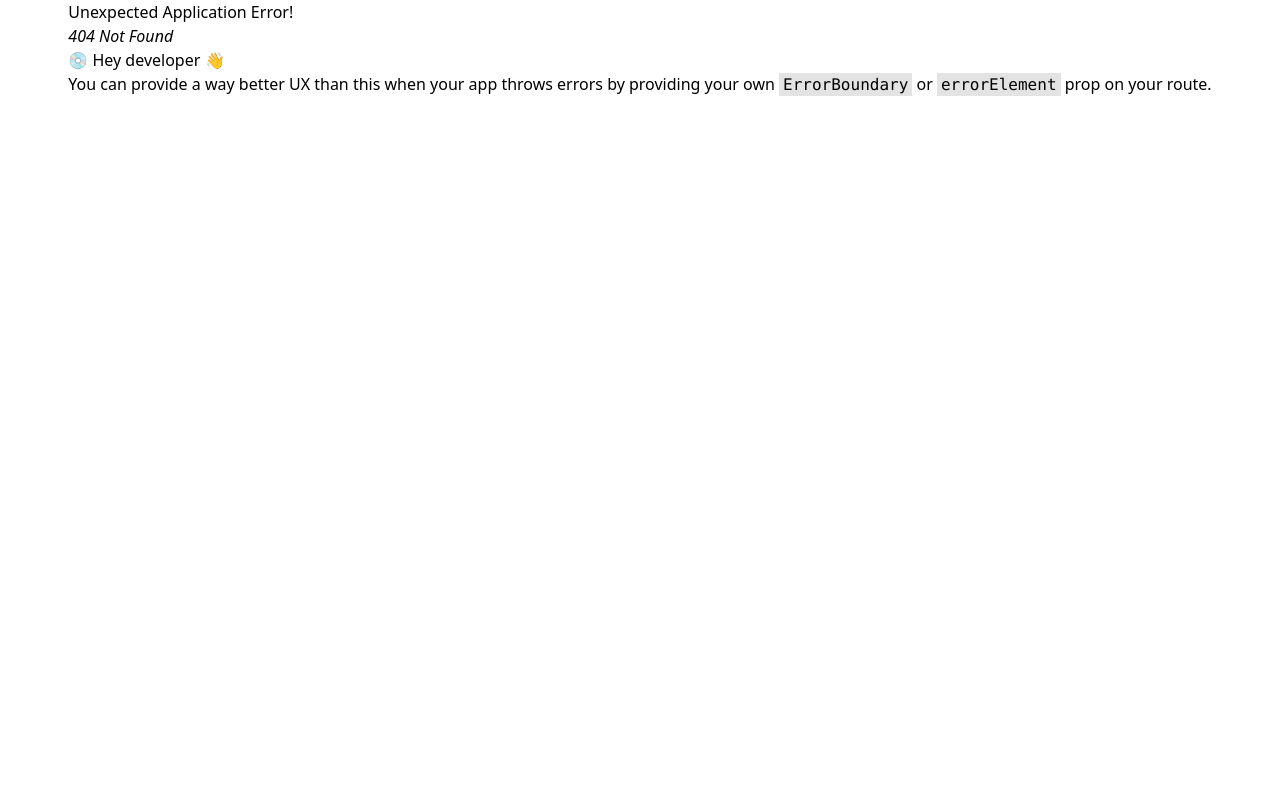
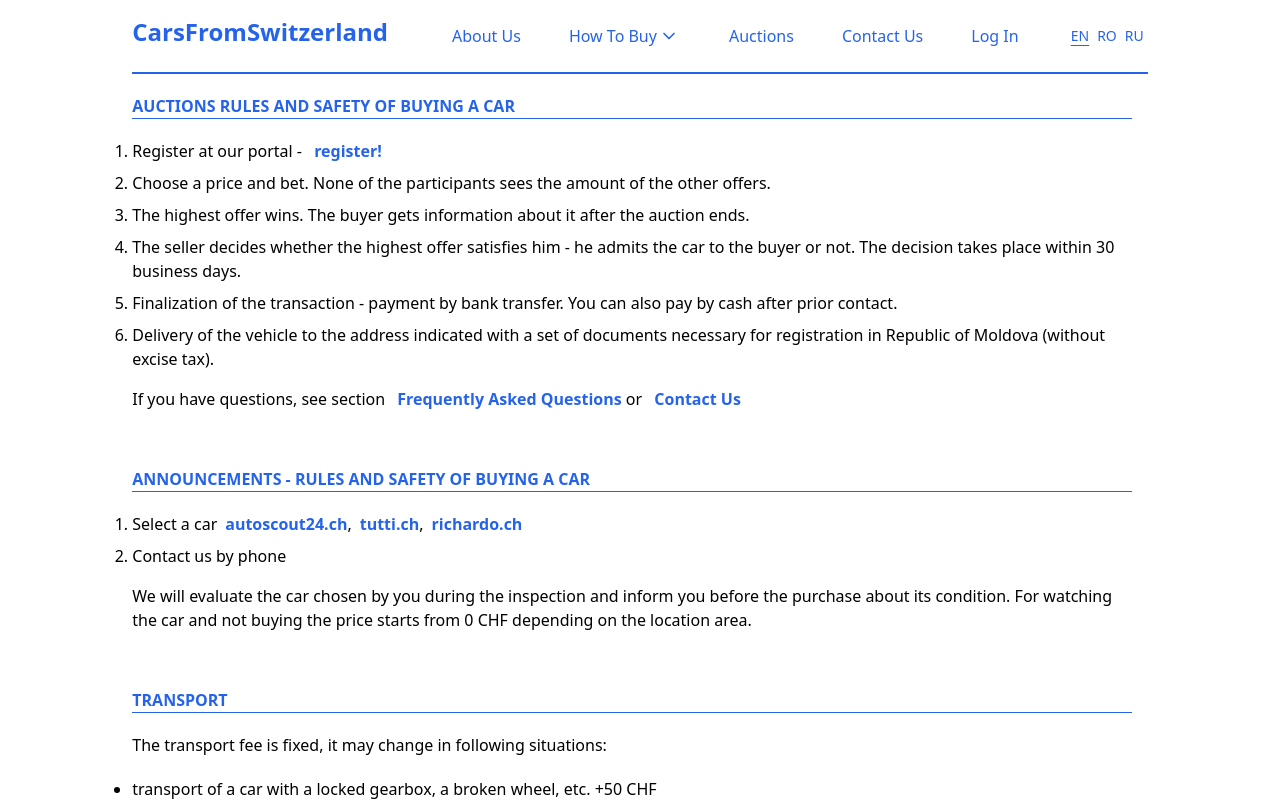
Before and after one commit to C0L2/auctions, a React (Vite) app: page /rules in a window 1280 px wide. Before the commit this address had no page. Shown: the top 801 px of the page. Built offline with nearby package versions, Linux system fonts and the light colour scheme.

Commit message:
- completed Rules page with info in multilang. ui improvment of Header and Footer

```diff
--- a/package.json
+++ b/package.json
@@ -17,6 +17,7 @@
     "@radix-ui/react-accordion": "^1.1.2",
     "@radix-ui/react-dialog": "^1.0.5",
     "@radix-ui/react-popover": "^1.0.7",
+    "@radix-ui/react-separator": "^1.0.3",
     "@radix-ui/react-slot": "^1.0.2",
     "@types/node": "^20.12.3",
     "@vitejs/plugin-react-swc": "^3.6.0",
--- a/src/components/Footer.tsx
+++ b/src/components/Footer.tsx
@@ -4,7 +4,7 @@ const Footer = () => {
   const { t } = useTranslation('global')
 
   return (
-    <footer className="text-primary mt-auto border-t-2">
+    <footer className="text-primary border-t-2 mt-12 border-primary">
       <div className="pt-2">
         <div className="flex justify-center gap-1">
           <a
--- a/src/components/Header.tsx
+++ b/src/components/Header.tsx
@@ -14,7 +14,7 @@ const Header: React.FC = () => {
   }
 
   return (
-    <header className="text-primary py-4 border-b-2">
+    <header className="text-primary py-4 border-b-2 border-primary">
       <nav className="flex justify-center gap-16">
         <a href="/" className="font-semibold text-2xl">
           {t('header.siteName')}
@@ -35,7 +35,7 @@ const Header: React.FC = () => {
                 className="flex flex-col p-3 max-w-60 text-primary"
                 onOpenAutoFocus={(e) => e.preventDefault()}
               >
-                <NavLink to="/faq" className="justify-start">
+                <NavLink to="/rules" className="justify-start">
                   <PopoverClose>{t('header.howToBuy.rules')}</PopoverClose>
                 </NavLink>
                 <NavLink
--- /dev/null
+++ b/src/components/ui/separator.tsx
@@ -0,0 +1,31 @@
+'use client'
+
+import * as React from 'react'
+import * as SeparatorPrimitive from '@radix-ui/react-separator'
+
+import { cn } from '@/lib/utils'
+
+const Separator = React.forwardRef<
+  React.ElementRef<typeof SeparatorPrimitive.Root>,
+  React.ComponentPropsWithoutRef<typeof SeparatorPrimitive.Root>
+>(
+  (
+    { className, orientation = 'horizontal', decorative = true, ...props },
+    ref,
+  ) => (
+    <SeparatorPrimitive.Root
+      ref={ref}
+      decorative={decorative}
+      orientation={orientation}
+      className={cn(
+        'shrink-0 bg-border',
+        orientation === 'horizontal' ? 'h-[1px] w-full' : 'h-full w-[1px]',
+        className,
+      )}
+      {...props}
+    />
+  ),
+)
+Separator.displayName = SeparatorPrimitive.Root.displayName
+
+export { Separator }
--- a/src/locales/en/global.json
+++ b/src/locales/en/global.json
@@ -31,17 +31,18 @@
       "rule4": "The seller decides whether the highest offer satisfies him - he admits the car to the buyer or not. The decision takes place within 30 business days.",
       "rule5": "Finalization of the transaction - payment by bank transfer. You can also pay by cash after prior contact.",
       "rule6": "Delivery of the vehicle to the address indicated with a set of documents necessary for registration in Republic of Moldova (without excise tax).",
-      "register": "register",
-      "aditional_info": "If you have questions, see section",
+      "register": "register!",
+      "aditional_info": "If you have questions, see section ",
       "or": " or "
     },
     "announcements": {
       "title": "ANNOUNCEMENTS - RULES AND SAFETY OF BUYING A CAR",
-      "rule1": "Select a car ",
+      "rule1": "Select a car",
       "rule2": "Contact us by phone",
       "message": "We will evaluate the car chosen by you during the inspection and inform you before the purchase about its condition. For watching the car and not buying the price starts from 0 CHF depending on the location area."
     },
     "transport": {
+      "title": "TRANSPORT",
       "rule1": "transport of a car with a locked gearbox, a broken wheel, etc. +50 CHF",
       "rule2": "transport of cars over 2200 kg price to be negotiated",
       "rule3": "bus transport - price to be negotiated",
--- a/src/locales/ro/global.json
+++ b/src/locales/ro/global.json
@@ -42,6 +42,7 @@
       "message": "Vom evalua automobilul ales de dvs. în timpul inspecției și vă vom informa înainte de achiziție despre starea sa. Pentru vizionarea automobilului și neachiziționarea acestuia, prețul începe de la 0 CHF, în funcție de zona de amplasare."
     },
     "transport": {
+      "title": "TRANSPORT",
       "rule1": "transportul unui autoturism cu o cutie de viteze blocată, o roată ruptă, etc. +50 CHF",
       "rule2": "transportul autoturismelor cu greutatea peste 2200 kg - prețul se negociază",
       "rule3": "transportul cu autobuzul - prețul se negociază",
--- a/src/locales/ru/global.json
+++ b/src/locales/ru/global.json
@@ -42,6 +42,7 @@
       "message": "Мы оценим выбранный вами автомобиль во время осмотра и сообщим вам до покупки о его состоянии. Для просмотра автомобиля и непокупки цена начинается от 0 CHF в зависимости от района расположения."
     },
     "transport": {
+      "title": "ТРАНСПОРТ",
       "rule1": "транспортировка автомобиля с заблокированной коробкой передач, сломанным колесом и т. д. +50 CHF",
       "rule2": "транспортировка автомобилей весом более 2200 кг - цена обсуждается",
       "rule3": "автобусный транспорт - цена обсуждается",
--- a/src/pages/HowTo/Rules.tsx
+++ b/src/pages/HowTo/Rules.tsx
@@ -1,5 +1,94 @@
+import { useTranslation } from 'react-i18next'
+import { Separator } from '../../components/ui/separator'
+
 const Rules = () => {
-  return <div>Rules</div>
+  const { t } = useTranslation('global')
+
+  return (
+    <div className="max-w-[1000px]">
+      <h1 className="mt-5 font-semibold text-primary">
+        {t('rules.auctions.title')}
+      </h1>
+      <Separator className="bg-primary" />
+      <div className="mt-5 font-light">
+        <ol className="list-decimal">
+          <li className="mb-2">
+            {t('rules.auctions.rule1')}
+            <a href="/login" className="ml-2 text-primary font-semibold">
+              {t('rules.auctions.register')}
+            </a>
+          </li>
+          <li className="mb-2">{t('rules.auctions.rule2')}</li>
+          <li className="mb-2">{t('rules.auctions.rule3')}</li>
+          <li className="mb-2">{t('rules.auctions.rule4')}</li>
+          <li className="mb-2">{t('rules.auctions.rule5')}</li>
+          <li className="mb-2">{t('rules.auctions.rule6')}</li>
+        </ol>
+        <p className="mt-4">
+          {t('rules.auctions.aditional_info')}
+          <a href="/faq" className="ml-2 text-primary font-semibold">
+            {t('header.howToBuy.faq')}
+          </a>
+          {t('rules.auctions.or')}
+          <a href="contact-us" className="ml-2 text-primary font-semibold">
+            {t('header.contact')}
+          </a>
+        </p>
+      </div>
+
+      <h1 className="mt-14 font-semibold text-primary">
+        {t('rules.announcements.title')}
+      </h1>
+      <Separator className="bg-primary" />
+      <div className="mt-5 font-light">
+        <ol className="list-decimal">
+          <li className="mb-2">
+            {t('rules.announcements.rule1')}
+            <a
+              target="_blank"
+              href="https://autoscout24.ch/"
+              className="ml-2 text-primary font-semibold"
+            >
+              autoscout24.ch
+            </a>
+            ,
+            <a
+              target="_blank"
+              href="https://www.tutti.ch/de"
+              className="ml-2 text-primary font-semibold"
+            >
+              tutti.ch
+            </a>
+            ,
+            <a
+              target="_blank"
+              href="https://www.ricardo.ch/de/"
+              className="ml-2 text-primary font-semibold"
+            >
+              richardo.ch
+            </a>
+          </li>
+          <li className="mb-2">{t('rules.announcements.rule2')}</li>
+        </ol>
+        <p className="mt-4">{t('rules.announcements.message')}</p>
+      </div>
+
+      <h1 className="mt-14 font-semibold text-primary">
+        {t('rules.transport.title')}
+      </h1>
+      <Separator className="bg-primary" />
+      <div className="mt-5 font-light">
+        <p className="mt-4">{t('rules.transport.message')}</p>
+        <ul className="list-disc mt-5">
+          <li className="mb-2">{t('rules.transport.rule1')}</li>
+          <li className="mb-2">{t('rules.transport.rule2')}</li>
+          <li className="mb-2">{t('rules.transport.rule3')}</li>
+          <li className="mb-2">{t('rules.transport.rule4')}</li>
+          <li className="mb-2">{t('rules.transport.rule5')}</li>
+        </ul>
+      </div>
+    </div>
+  )
 }
 
 export default Rules
--- a/src/routes/routes.tsx
+++ b/src/routes/routes.tsx
@@ -5,6 +5,7 @@ import FAQ from '@/pages/FAQ'
 import Login from '@/pages/Login'
 import Auctions from '@/pages/Auctions'
 import Contact from '@/pages/Contact'
+import Rules from '@/pages/HowTo/Rules'
 
 export const routers = createBrowserRouter([
   {
@@ -23,6 +24,10 @@ export const routers = createBrowserRouter([
         element: <FAQ />,
       },
       {
+        path: '/rules',
+        element: <Rules />,
+      },
+      {
         path: '/login',
         element: <Login />,
       },
```
Also changed, not shown: 1 other file (tests, documents, lock files or other folders).
